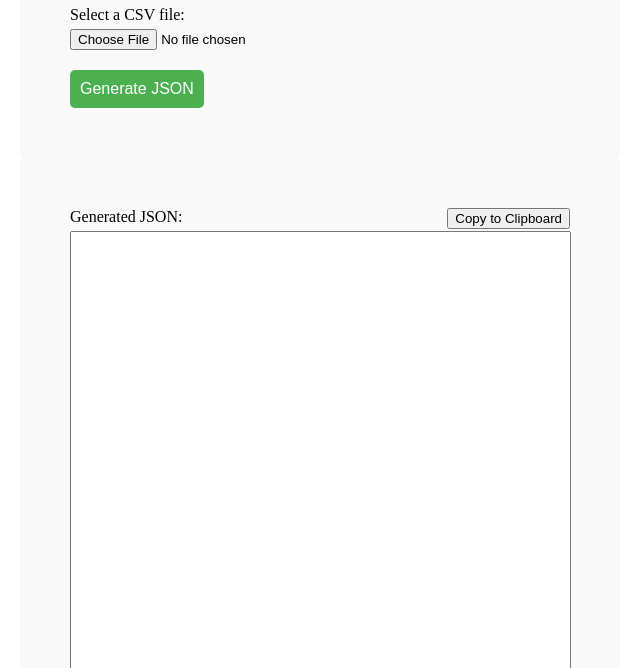
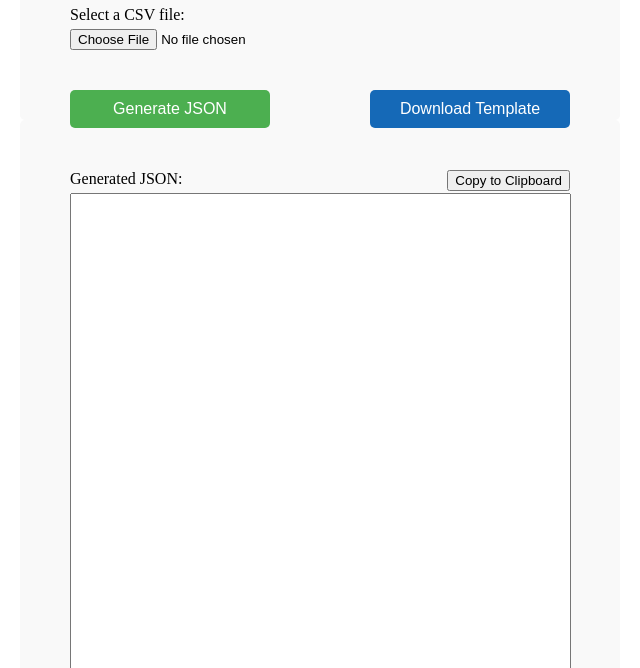
Before and after one commit to bharathalleni/bharathalleni.github.io, a plain HTML site: page aws-dms-json-generator/index.html in a window 1280 px wide. Shown: the part 132-800 px from the top of the page, without its empty margins (320-960 px from the left). Drawn offline with Linux system fonts and the light colour scheme.

Commit message:
Add Sample CSV Template

```diff
--- a/aws-dms-json-generator/index.html
+++ b/aws-dms-json-generator/index.html
@@ -45,11 +45,43 @@
     font-size: 16px;
   }
 
+  .tmpl_action_btn {
+    display: inline;
+    width: 200px;
+    margin-top: 20px;
+    padding: 10px;
+    background-color: #1569b7;
+    color: #fff;
+    border: none;
+    border-radius: 5px;
+    cursor: pointer;
+    font-size: 16px;
+    float:right
+  }
+
+  .action_btn {
+    /* display: block; */
+    margin-top: 20px;
+    padding: 10px;
+    background-color: #4CAF50;
+    color: #fff;
+    border: none;
+    border-radius: 5px;
+    cursor: pointer;
+    font-size: 16px;
+    float:left
+  }
+
   button[type="submit"]:hover {
     background-color: #3e8e41;
   }
   .copy-button { float:right }
 
+  .action_btn {
+  width: 200px;
+  margin: 0 auto;
+  display: inline;
+  }
   </style>
 </head>
 <body>
@@ -60,7 +92,10 @@
         <label for="csv-file">Select a CSV file:</label>
         <input type="file" id="csv-file" name="csv-file">
       </div>
-      <button type="submit">Generate JSON</button>
+      <span class="template-button">
+        <button type="submit" class="action_btn">Generate JSON</button>
+        <button type="button" id="download-template-button" class="tmpl_action_btn" href="template.csv" download="file">Download Template</button>
+      </span>
     </form>
   </div>
   <div class="container">
@@ -100,6 +135,22 @@
     }
 
     var template = templateMaker(obj);
+
+    const downloadTemplateButton = document.getElementById("download-template-button");
+
+    downloadTemplateButton.addEventListener("click", () => {
+      const csvTemplate = "schema_name,table_name\nexample-schema,example-table-name\nexample-schema,example-table-name-1";
+      const blob = new Blob([csvTemplate], { type: "text/csv;charset=utf-8" });
+      const url = URL.createObjectURL(blob);
+      const a = document.createElement("a");
+      a.href = url;
+      a.download = "template.csv";
+      document.body.appendChild(a);
+      a.click();
+      document.body.removeChild(a);
+      URL.revokeObjectURL(url);
+    });
+
 
     form.addEventListener("submit", (e) => {
       e.preventDefault();
@@ -144,6 +195,7 @@
         document.execCommand("copy");
       });
       };
+
       reader.readAsText(file);
     });
 
```
